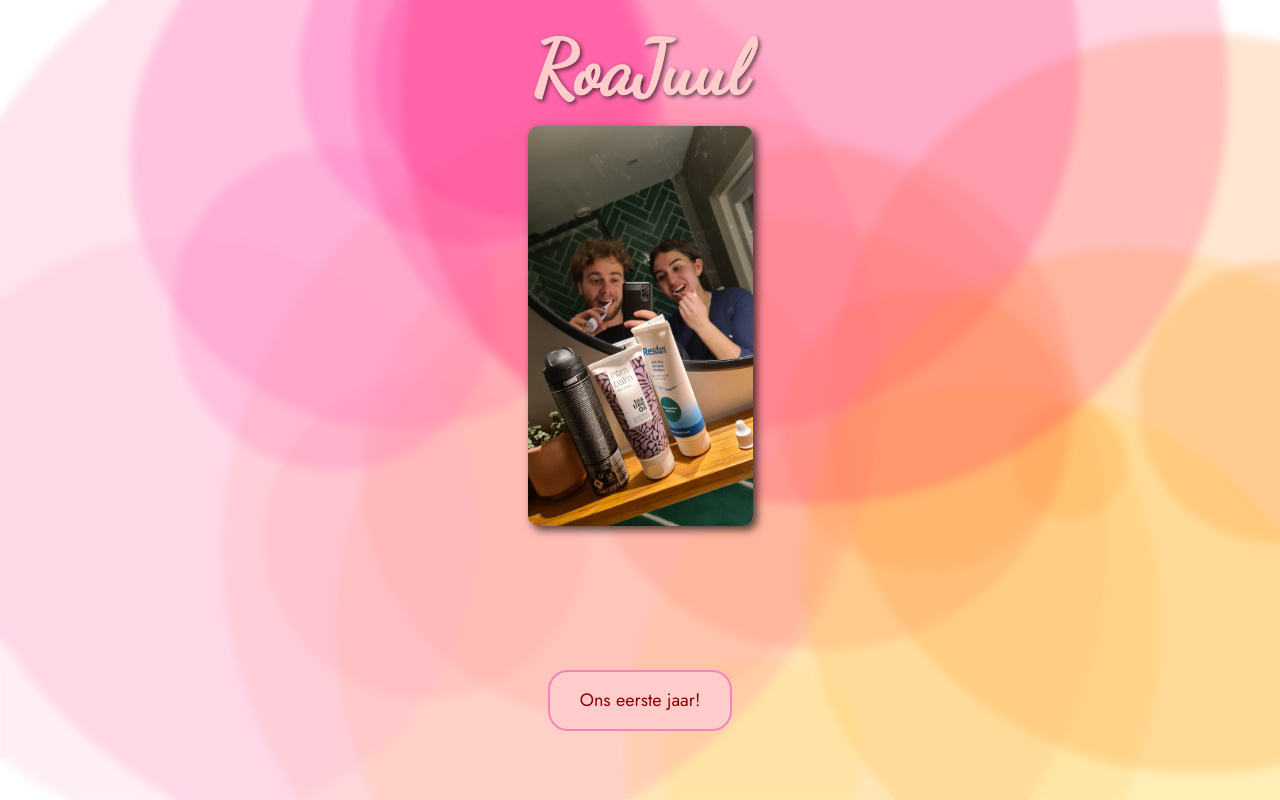
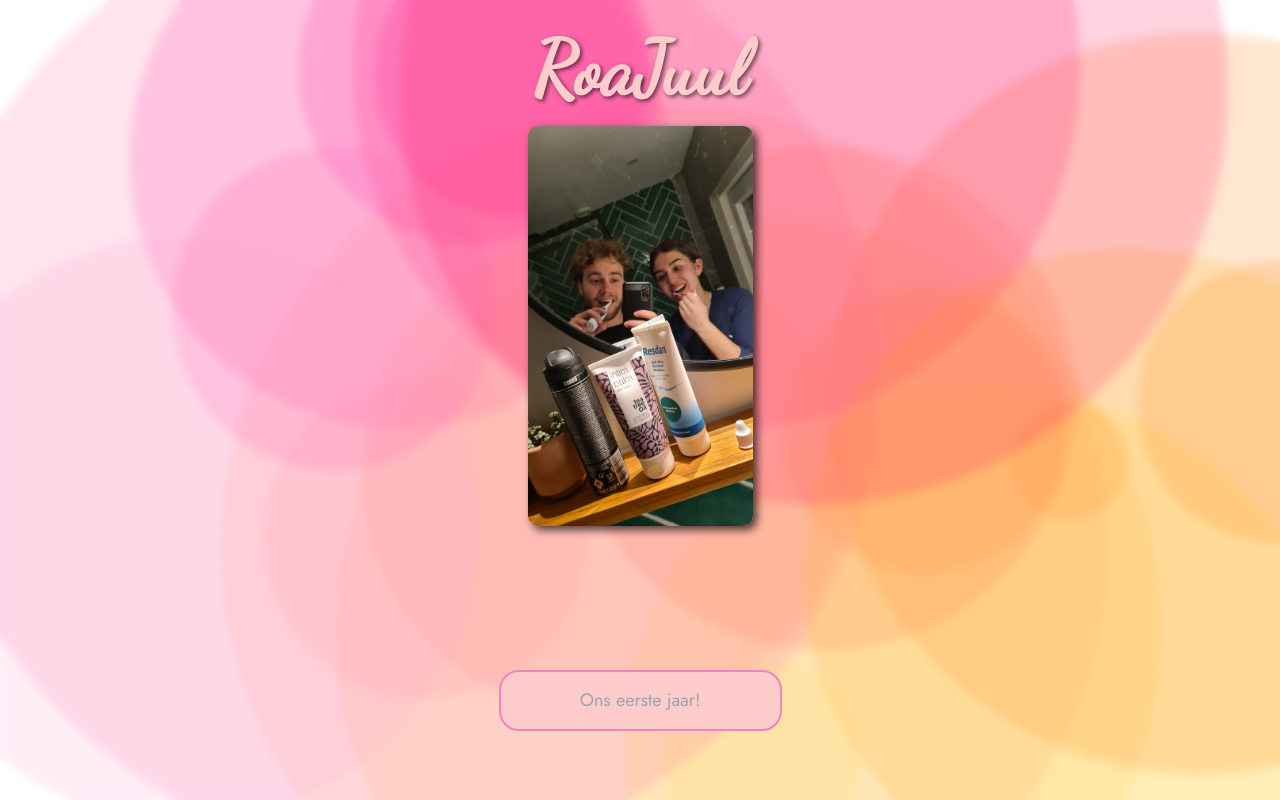
Before and after one commit to RoaRos2808/RoaJuul, a React (Create React App) app: page / in a window 1280 px wide. Built offline with nearby package versions, Linux system fonts and the light colour scheme; a web font is replaced by a local one.

Commit message:
Onboarding password added and HomePage change

```diff
--- a/src/pages/HomePage/HomePage.module.css
+++ b/src/pages/HomePage/HomePage.module.css
@@ -27,10 +27,13 @@
     }
 
     .front_image {
-      max-width: 50%;
+      background: url("/public/images/bg_bggenerator_com2.png") no-repeat fixed center/cover;
+      max-width: 80%;
       height: 50%;
       border-radius: 10px;
       box-shadow: 4px 4px 8px rgba(0, 0, 0, 0.7);
+      padding: 20px;
+      color: #ffdfdf;
     }
   }
 
--- a/src/pages/HomePage/HomePage.tsx
+++ b/src/pages/HomePage/HomePage.tsx
@@ -13,7 +13,15 @@ const HomePage: React.FC = () => {
           <div>
             <h1>RoaJuul</h1>
           </div>
-          <img src={"/images/20230408_232501.jpg"} className={styles.front_image} />
+          <div className={styles.front_image}>
+            <p>
+              Het is inmiddels een jaar geleden dat wij elkaar ontmoet hebben, en dit
+              bracht mij op het idee om een website te maken met onze leukste herinneringen!
+              In de timeline heb ik al onze leuke datums op chronologische volgorde gezet, met
+              kleine verhaaltjes vanuit mijn perspectief :)
+            </p>
+          </div>
+          {/* <img src={"/images/bg_bggenerator_com4.png"} className={styles.front_image} /> */}
         </div>
       </div>
     </div>
--- a/src/pages/OnboardingPage/OnboardingPage.module.css
+++ b/src/pages/OnboardingPage/OnboardingPage.module.css
@@ -58,6 +58,18 @@
         background-color: #ffb6c1; /* Lighter pink on hover */
         transform: scale(1.05); /* Slight scale effect on hover */
       }
+
+      .romantic_input {
+        font-family: 'Jost';
+        background-color: #ffcccc; /* Soft pink background */
+        color: #8b0000; /* Deep red text color */
+        border: 2px solid #f085bc;
+        border-radius: 20px; /* Rounded corners */
+        padding: 15px 30px; /* Adjust padding as needed */
+        font-size: 18px;
+        cursor: pointer;
+        transition: background-color 0.3s ease, transform 0.3s ease;
+      }
     }
   }
 
--- a/src/pages/OnboardingPage/OnboardingPage.tsx
+++ b/src/pages/OnboardingPage/OnboardingPage.tsx
@@ -1,4 +1,4 @@
-import React from 'react';
+import React, { useState } from 'react';
 import styles from './OnboardingPage.module.css';
 
 // interface HomePageProps {
@@ -15,6 +15,19 @@ const OnboardingPage: React.FC<Props> = ({onChildEvent}) => {
     onChildEvent(eventData);
   };
 
+  const [inputValue, setInputValue] = useState("");
+
+  const handleInputChange = (event: any) => {
+    const newValue = event.target.value;
+    setInputValue(newValue);
+
+    // Check if the input value is "hello" and emit custom event
+    if (newValue.toLowerCase() === "flirt") {
+      const eventData = 'Data from child component';
+      onChildEvent(eventData);
+    }
+  };
+
   return (
     <div className={styles.onboarding}>
       <div className={styles.background}>
@@ -25,7 +38,16 @@ const OnboardingPage: React.FC<Props> = ({onChildEvent}) => {
             </div>
             <img src={"/images/20230408_232501.jpg"} className={styles.front_image} />
         </div>
-        <button onClick={handleClick} className={styles.romantic_button}>Ons eerste jaar!</button>
+        <input
+          type="text"
+          id="textInput"
+          value={inputValue}
+          onChange={handleInputChange}
+          style={{textAlign: 'center'}}
+          className={styles.romantic_input}
+          placeholder="Ons eerste jaar!"
+        />
+        {/* <button onClick={handleClick} className={styles.romantic_button}>Ons eerste jaar!</button> */}
         </div>
       </div>
     </div>
```
